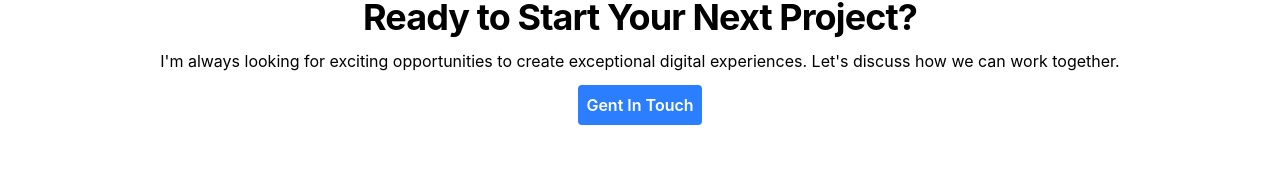
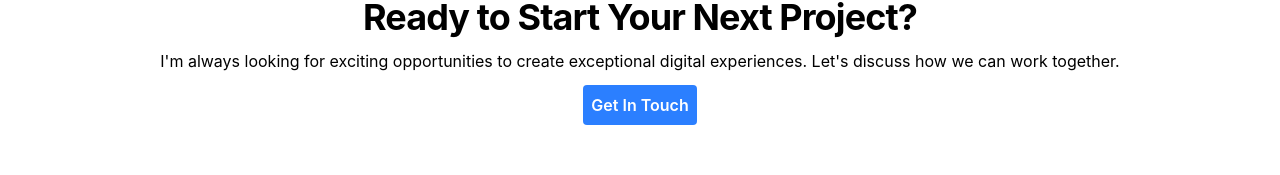
Before and after one commit to AshapuMohan/Ashapu-Mohan-Portfolio, a React (Create React App) app: page / in a window 1280 px wide. Shown: the part 3299-3474 px from the top of the page. Built offline with nearby package versions, Linux system fonts and the light colour scheme.

Commit message:
Update Contact.js

```diff
--- a/src/components/Contact.js
+++ b/src/components/Contact.js
@@ -81,7 +81,7 @@ const Contact = () => {
       </div>
       <h2 className="p-3 text-3xl md:text-4xl mt-15 font-bold tracking-tight text-black">Ready to Start Your Next Project?</h2>
       <p>I'm always looking for exciting opportunities to create exceptional digital experiences. Let's discuss how we can work together.</p>
-      <a href='mailto:ashapumohan123@gmail.com' className='bg-blue-500 text-white font-semibold p-2 m-3 rounded'>Gent In Touch</a>
+      <a href='mailto:ashapumohan123@gmail.com' className='bg-blue-500 text-white font-semibold p-2 m-3 rounded'>Get In Touch</a>
     </div>
   );
 };
```
